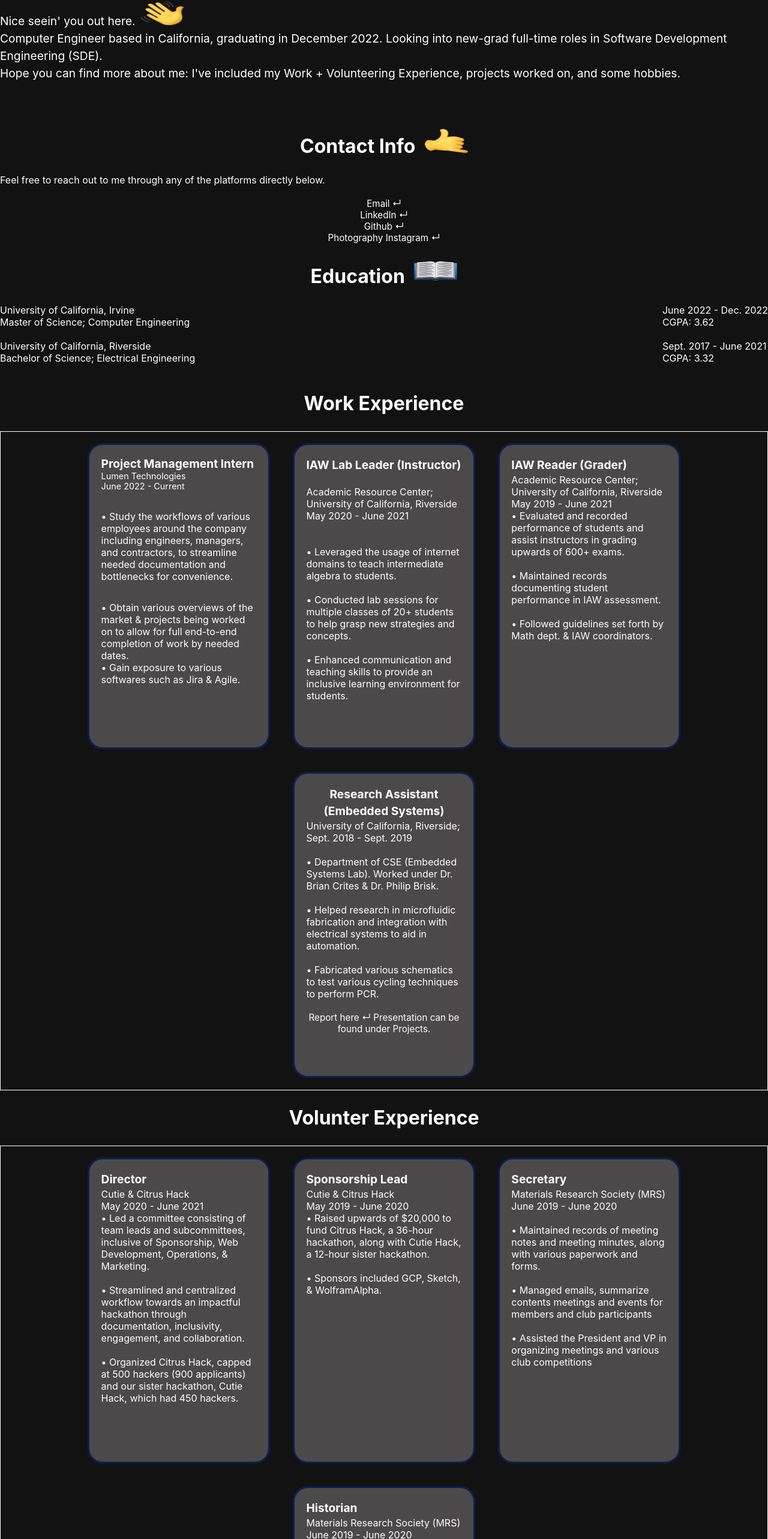
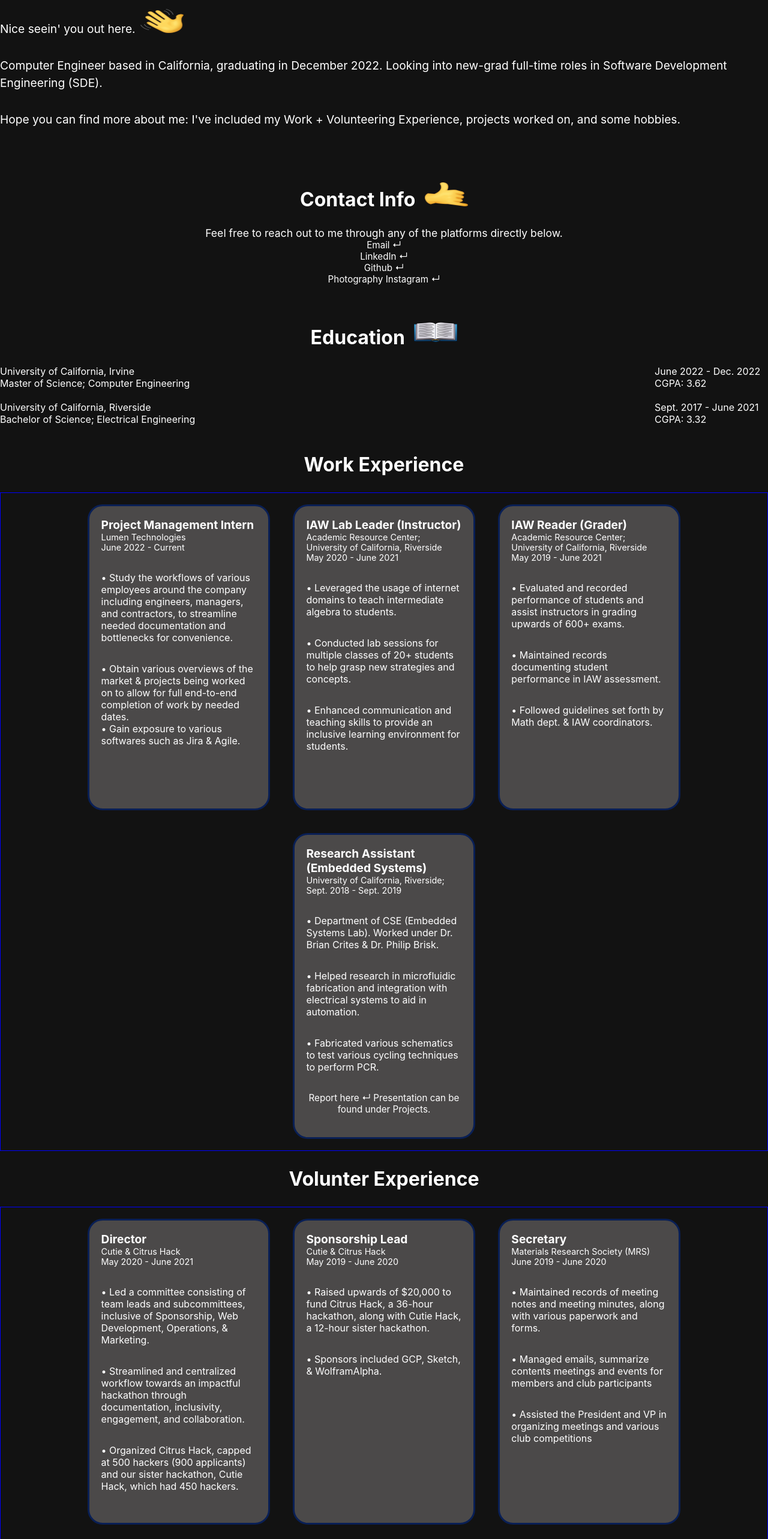
Before and after one commit to jjtrinh99/Website, a Next.js app: page / in a window 1280 px wide. Shown: the part 228-2794 px from the top of the page at 60% size. Built offline with nearby package versions, Linux system fonts and the light colour scheme.

Commit message:
Fixed everything so that everything is a go STATICALLY. Next phase is to overhaul the website to be dynamic.
Dynamic includes making all of the cards stack & be expandable, including a navbar of all sections, & adding Skills + Photography Instagram sections

```diff
--- a/pages/index.js
+++ b/pages/index.js
@@ -22,23 +22,21 @@ export default function Home() {
            <br /><p className={styles.code}>Master&#39;s student studying Computer Engineering &#64; UCI
       </p>
 
-       <p className={styles.description}>Nice seein&#39; you out here&#46;<span className={styles.logo}>
+       <div className={styles.description}>Nice seein&#39; you out here&#46;<span className={styles.logo}>
             <Image src="/waving-hand.png" width={72} height={40} alt="emoji"/> </span>
-            <br />Computer Engineer based in California&#44; graduating in December 2022&#46;
-          Looking into new-grad full-time roles in Software Development Engineering &#40;SDE&#41;&#46;
+            <div className={styles.bulletmargin}></div>
+          <div>Computer Engineer based in California&#44; graduating in December 2022&#46; Looking into new-grad full-time roles in Software Development Engineering &#40;SDE&#41;&#46;</div>
 
-        <br />Hope you can find more about me&#58; I&#39;ve included my Work + Volunteering Experience&#44; projects worked on&#44; and some hobbies&#46;
-      </p>
+          <div className={styles.bulletmargin}></div>Hope you can find more about me&#58; I&#39;ve included my Work + Volunteering Experience&#44; projects worked on&#44; and some hobbies&#46;
+      </div>
 
-       <br /><h2>Contact Info <span className={styles.logo}>
-            <Image src="/phoneit.png" width={72} height={40} alt="emoji"/></span></h2>
-       <div>Feel free to reach out to me through any of the platforms directly below&#46; </div> <br />
-       <a
-       href="mailto: jontrinh99@gmail.com?" target="_blank" rel="noreferrer"> Email &crarr;
-       </a>
+      <div className={styles.bulletmargin}></div><h2>Contact Info <span className={styles.logo}><Image src="/phoneit.png" width={72} height={40} alt="emoji"/></span></h2>
+            <div className={styles.descriptors}>Feel free to reach out to me through any of the platforms directly below&#46; </div>
+            <a href="mailto: jontrinh99@gmail.com?" target="_blank" rel="noreferrer"> Email &crarr;</a>
             <a href="https://www.linkedin.com/in/jontrinh/" target="_blank" rel="noreferrer"> LinkedIn &crarr;</a>
             <a href="https://github.com/jjtrinh99 " target="_blank" rel="noreferrer"> Github &crarr;</a>
             <a href="https://www.instagram.com/infinitrinh/" target="_blank" rel="noreferrer"> Photography Instagram &crarr;</a>
+      <div className={styles.bulletmargin}></div>
 
           <div className="id1">
             <h2>Education <span className={styles.logo}>
@@ -82,34 +80,62 @@ export default function Home() {
             </div>
 
             <div  className={styles.card}>
-              <p><title>IAW Lab Leader &#40;Instructor&#41;</title></p>
-                <div className="location"><br />Academic Resource Center; <br /> University of California&#44; Riverside <br />May 2020 - June 2021</div><br />
-                <br />
-                &#8226;  Leveraged the usage of internet domains to teach intermediate algebra to students&#46;
-                <br /><br />&#8226;  Conducted lab sessions for multiple classes of 20+ students to help grasp new strategies and concepts&#46;
-                <br /><br />&#8226;  Enhanced communication and teaching skills to provide an inclusive learning environment for students&#46;
+              <div>
+                  <title>IAW Lab Leader &#40;Instructor&#41;</title>
+              </div>
+                <div className={styles.location}>Academic Resource Center; <br /> University of California&#44; Riverside <br />May 2020 - June 2021</div>
+                <div>
+                  <div className={styles.bulletmargin}>
+                    &#8226; Leveraged the usage of internet domains to teach intermediate algebra to students&#46;
+                  </div>
+                </div>
+               <div>
+                <div className={styles.bulletmargin}>
+                    &#8226;  Conducted lab sessions for multiple classes of 20+ students to help grasp new strategies and concepts&#46;
+                </div>
+                </div>
+               <div>
+                  &#8226;  Enhanced communication and teaching skills to provide an inclusive learning environment for students&#46;
+                </div>
             </div>
 
             <div  className={styles.card}>
-              <p><title>IAW Reader &#40;Grader&#41;</title></p>
-              <div className="location">Academic Resource Center; University of California&#44; Riverside<br />May 2019 - June 2021</div>
-
-              &#8226;  Evaluated and recorded performance of students and assist instructors in grading upwards of 600+ exams&#46;
-              <br /><br />&#8226;  Maintained records documenting student performance in IAW assessment&#46;
-              <br /><br />&#8226;  Followed guidelines set forth by Math dept&#46; &amp; IAW coordinators&#46;
+              <div>
+                <title>IAW Reader &#40;Grader&#41;</title>
+              </div>
+              <div className={styles.location}>
+                Academic Resource Center; University of California&#44; Riverside<br />May 2019 - June 2021
+              </div>
+              <div className={styles.bulletmargin}>
+                &#8226; Evaluated and recorded performance of students and assist instructors in grading upwards of 600+ exams&#46;
+              </div>
+              <div className={styles.bulletmargin}>
+                &#8226; Maintained records documenting student performance in IAW assessment&#46;
+              </div>
+              <div className={styles.bulletmargin}>
+                &#8226; Followed guidelines set forth by Math dept&#46; &amp; IAW coordinators&#46;
+              </div>
 
             </div>
 
             <div  className={styles.card}>
-              <p><title>Research Assistant &#40;Embedded Systems&#41;</title></p>
-              <div className="location"> University of California&#44; Riverside; <br />Sept&#46; 2018 - Sept&#46; 2019</div>
+              <div>
+                <title>Research Assistant &#40;Embedded Systems&#41;</title>
+              </div>
+              <div className={styles.location}>
+                University of California&#44; Riverside; <br />Sept&#46; 2018 - Sept&#46; 2019
+              </div>
 
-              <br />&#8226;  Department of CSE &#40;Embedded Systems Lab&#41;&#46; Worked under Dr&#46; Brian Crites &amp; Dr&#46; Philip Brisk&#46;
-              <br /><br />&#8226;  Helped research in microfluidic fabrication and integration with electrical systems to aid in automation&#46;
-              <br /><br />&#8226;  Fabricated various schematics to test various cycling techniques to perform PCR&#46;
-                <br /><br />
+              <div className={styles.bulletmargin}>
+                &#8226;  Department of CSE &#40;Embedded Systems Lab&#41;&#46; Worked under Dr&#46; Brian Crites &amp; Dr&#46; Philip Brisk&#46;
+              </div>
+              <div className={styles.bulletmargin}>
+                &#8226;  Helped research in microfluidic fabrication and integration with electrical systems to aid in automation&#46;
+              </div>
+              <div className={styles.bulletmargin}>
+                &#8226;  Fabricated various schematics to test various cycling techniques to perform PCR&#46;
+              </div>
               <a href="https://docs.google.com/document/d/1sm5b1ExjbN4RVA4ml9GjgpM_G4EM93-R7pSvf5XUkao/edit" target="_blank" rel="noreferrer"> Report here &crarr; Presentation can be found under Projects&#46;</a>
-
             </div>
 
           </div>
@@ -119,39 +145,73 @@ export default function Home() {
           <div className={styles.container}
           >
                 <div  className={styles.card}>
-                  <p><title>Director</title><br /></p>
-                  <div className='date'>Cutie &amp; Citrus Hack <br />May 2020 - June 2021</div>
+                  <div>
+                    <title>Director</title><br />
+                  </div>
+                  <div className={styles.location}>
+                    Cutie &amp; Citrus Hack <br />May 2020 - June 2021
+                  </div>
 
+                  <div className={styles.bulletmargin}>
                     &#8226; Led a committee consisting of team leads and subcommittees&#44; inclusive of Sponsorship&#44; Web Development&#44; Operations&#44; &amp; Marketing&#46;
-                  <br /><br />&#8226; Streamlined and centralized workflow towards an impactful hackathon through documentation&#44; inclusivity&#44; engagement&#44; and collaboration&#46;
-                  <br /><br />&#8226; Organized Citrus Hack&#44; capped at 500 hackers &#40;900 applicants&#41; and our sister hackathon&#44; Cutie Hack&#44; which had 450 hackers&#46;
+                  </div>
+                  <div className={styles.bulletmargin}>
+                    &#8226; Streamlined and centralized workflow towards an impactful hackathon through documentation&#44; inclusivity&#44; engagement&#44; and collaboration&#46;
+                  </div>
+                  <div className={styles.bulletmargin}>
+                    &#8226; Organized Citrus Hack&#44; capped at 500 hackers &#40;900 applicants&#41; and our sister hackathon&#44; Cutie Hack&#44; which had 450 hackers&#46;
+                  </div>
                 </div>
 
                 <div  className={styles.card}>
-                <p><title>Sponsorship Lead</title></p>
-                <div className="location">Cutie &amp; Citrus Hack <br />May 2019 - June 2020<br /></div>
-
+                  <div>
+                    <title>Sponsorship Lead</title>
+                  </div>
+                  <div className={styles.location}>
+                    Cutie &amp; Citrus Hack <br />May 2019 - June 2020
+                  </div>
+                  <div className={styles.bulletmargin}>
                     &#8226; Raised upwards of $20&#44;000 to fund Citrus Hack&#44; a 36-hour hackathon&#44; along with Cutie Hack&#44; a 12-hour sister hackathon&#46;
-                  <br /><br />&#8226;  Sponsors included GCP&#44; Sketch&#44; &amp; WolframAlpha&#46;
+                  </div>
+                  <div className={styles.bulletmargin}>
+                    &#8226;  Sponsors included GCP&#44; Sketch&#44; &amp; WolframAlpha&#46;
+                  </div>
                 </div>
 
                 <div  className={styles.card}>
-                  <p><title>Secretary</title><br /> </p>
-                  <div className='location'>Materials Research Society &#40;MRS&#41;<br />June 2019 - June 2020</div>
-                  <br />
+                  <div>
+                    <title>Secretary</title>
+                  </div>
+                  <div className={styles.location}>
+                    Materials Research Society &#40;MRS&#41;<br /> June 2019 - June 2020
+                  </div>
+                  <div className={styles.bulletmargin}>
                     &#8226;  Maintained records of meeting notes and meeting minutes&#44; along with various paperwork and forms&#46;
-                  <br /><br />&#8226; Managed emails&#44; summarize contents meetings and events for members and club participants
-                  <br /><br />&#8226; Assisted the President and VP in organizing meetings and various club competitions
+                  </div>
+                  <div className={styles.bulletmargin}>
+                    &#8226; Managed emails&#44; summarize contents meetings and events for members and club participants
+                  </div>
+                  <div className={styles.bulletmargin}>
+                    &#8226; Assisted the President and VP in organizing meetings and various club competitions
+                  </div>
                 </div>
 
                 <div  className={styles.card}>
-                  <p><title>Historian</title></p>
-                  <div className="location">Materials Research Society &#40;MRS&#41;<br />June 2019 - June 2020</div>
-
-                  <br />
+                  <div>
+                    <title>Historian</title>
+                  </div>
+                  <div className={styles.location}>
+                    Materials Research Society &#40;MRS&#41;<br />June 2019 - June 2020
+                  </div>
+                  <div className={styles.bulletmargin}>
                     &#8226;  Took and uploaded pictures for events and meetings hosted
-                  <br /><br />&#8226; Worked with outreach chair &amp; promote events through social media /w pictures and advertisement
-                  <br /><br />&#8226; Worked with Webmaster to upload pictures and content for website&#44; events&#44; etc&#46;
+                  </div>
+                  <div className={styles.bulletmargin}>
+                    &#8226; Worked with outreach chair &amp; promote events through social media /w pictures and advertisement
+                  </div>
+                  <div className={styles.bulletmargin}>
+                    &#8226; Worked with Webmaster to upload pictures and content for &#44; events&#44; etc&#46;
+                  </div>
                 </div>
 
 
@@ -165,60 +225,126 @@ export default function Home() {
           >
 
             <a href="https://jonathantrinh.vercel.app/" target="_blank" rel="noreferrer" className={styles.card}>
-              <p><title>Personal Site &rarr; </title></p>
-              <div className="date">Aug. 2022 - Current</div>
-              <br />&#8226; Making my personal site&#46; Working on adding features to make the site look better&#33;
-              <br /><br /> &#8226; Built with React&#44; NextJS&#44; and deployed through Vercel&#46;
-              <br /><br /> &#8226; Special shoutout to Rajbir Johar&#44; Danial Beg&#44; and Suhas Jagannath&#46;
+              <div>
+                <title>Personal Site &rarr; </title>
+              </div>
+              <div className={styles.location}>
+                Aug. 2022 - Current
+              </div>
+              <div className={styles.bulletmargin}>
+                &#8226; Making my personal site&#46; Working on adding features to make the site look better&#33;
+              </div>
+              <div className={styles.bulletmargin}>
+                &#8226; Utilizes HTML&#44; CSS&#44; and JavaScript&#46;
+              </div>
+              <div className={styles.bulletmargin}>
+                &#8226; Built with React&#44; NextJS&#44; and deployed through Vercel&#46;
+              </div>
+              <div className={styles.bulletmargin}>
+                &#8226; Special shoutout to Rajbir Johar&#44; Danial Beg&#44; and Suhas Jagannath&#46;
+              </div>
             </a>
 
 
 
           <a href="https://docs.google.com/document/d/1Xkci0hA98UrtymjMoVoA1M5H1dRsxnQ0aHoMEtcKdek/edit?usp=sharing" target="_blank" rel="noreferrer" className={styles.card}>
 
-              <p><title>Smart Vase IoT &rarr;</title></p>
-              <div className="date">Nov&#46; 2021 - Dec&#46; 2021</div>
-
-              <br />&#8226; Created an IoT Device&#46; Tracks a vase via smart monitoring to extend the shelf life of flowers&#46;
-              <br /><br />&#8226; Monitors water levels of vase&#44; temperature&#44; humidity&#44; and light levels of environment&#46;
-              <br /><br />&#8226; Data is stored in Firebase&#46; Warnings are sent to user via Twitter to adjust the vase&#46;
+            <div>
+              <title>Smart Vase IoT &rarr;</title>
+            </div>
+            <div className={styles.location}>
+              Nov&#46; 2021 - Dec&#46; 2021
+            </div>
+            <div className={styles.bulletmargin}>
+              &#8226; Created an IoT Device&#46; Tracks a vase via smart monitoring to extend the shelf life of flowers&#46;
+            </div>
+            <div className={styles.bulletmargin}>
+              &#8226; Monitors water levels of vase&#44; temperature&#44; humidity&#44; and light levels of environment via Raspberry Pi &amp; various sensors&#46;
+            </div>
+            <div className={styles.bulletmargin}>
+              &#8226; Data is stored in Firebase&#46; Warnings are sent to user via a Twitter bot to adjust the vase&#46;
+            </div>
 
           </a>
 
           <a href="hhttps://docs.google.com/document/d/1K9Kk7v5S7woE3pdP6iqIU7xLfaW-thwBnI_xWZO0x8k/edit" target="_blank" rel="noreferrer" className={styles.card}>
-            <p> <title>Smart Pillow IoT &rarr;</title></p>
-            <div className="date"> Sept&#46; 2021 - June 2021</div>
-            <br />&#8226; Senior Design in Embedded Systems&#46; Developed a Smart Pillow geared towards Health IoT &amp; Embedded Systems&#46;
-            <br /><br />&#8226; Includes mechanical actuation&#44; temperature heating &amp; cooling of the pillow&#44; heart rate sensing&#44; and snoring detection&#46;
-            <br /><br />&#8226; Helps user make adjustments to their sleep quality &amp; eliminate issues such as sleep apnea&#46;
+            <div>
+              <title>Smart Pillow IoT &rarr;</title>
+            </div>
+            <div className={styles.location}>
+              Sept&#46; 2021 - June 2021
+            </div>
+            <div className={styles.bulletmargin}>
+              &#8226; Senior Design in Embedded Systems&#46; Developed a Smart Pillow geared towards Health IoT &amp; Embedded Systems&#46;
+            </div>
+            <div className={styles.bulletmargin}>
+              &#8226; Includes mechanical actuation&#44; temperature heating &amp; cooling of the pillow&#44; heart rate sensing&#44; and snoring detection&#46;
+            </div>
+            <div className={styles.bulletmargin}>
+              &#8226; Helps user make adjustments to their sleep quality &amp; eliminate issues such as sleep apnea&#46;
+            </div>
 
           </a>
 
 
           <a href="https://docs.google.com/document/d/1pYLFrX4qAp_fLJdlanWYrLAlOdWDGDz_FReZX_Z_H0Q/edit" target="_blank" rel="noreferrer" className={styles.card}>
-            <p><title>Meet The Earth &rarr; </title></p>
-            <div className="date">July 2021 - Sept&#46; 2021</div>
-            <br />&#8226; iOS App Development. Implemented on XCode 11 with Swift 5&#46;1
-            <br /><br />&#8226; Collaborated with and led a team to develop an iOS App&#46; Github included in the technical report&#46;
-            <br /><br />&#8226; Geared towards a user&#39;s health and fitness&#44; specifically in powerlifting&#46;
-            <br /><br />&#8226; Utilizes CocoaPads and Firebase to implement Calendar Framework &amp; RealTime Database&#46;
+            <div>
+              <title>Meet The Earth &rarr; </title>
+            </div>
+            <div className={styles.location}>
+              July 2021 - Sept&#46; 2021
+            </div>
+            <div className={styles.bulletmargin}>
+              &#8226; iOS App Development. Implemented on XCode 11 with Swift 5&#46;1
+            </div>
+            <div className={styles.bulletmargin}>
+              &#8226; Collaborated with and led a team to develop an iOS App&#46; Github included in the technical report&#46;
+            </div>
+            <div className={styles.bulletmargin}>
+              &#8226; Geared towards a user&#39;s health and fitness&#44; specifically in powerlifting&#46;
+            </div>
+            <div className={styles.bulletmargin}>
+              &#8226; Utilizes CocoaPads and Firebase to implement Calendar Framework &amp; RealTime Database&#46;
+            </div>
           </a>
 
           <a href="https://docs.google.com/presentation/d/120sBDQv1Sr-K6onshXQiYKaA25wh7cVHcz5I15wKU9Q/edit#slide=id.p" target="_blank" rel="noreferrer" className={styles.card}>
-            <p><title>Low Cost PCR on Microfluidic Device &rarr;</title></p>
-            <div className="date">Sept 2018 - Sept&#46; 2019</div>
-              <br />&#8226;Designed microfluidic chips to create a prototypical PCR chip and a functional environment to perform PCR
-              <br /><br />&#8226;  Created the initial microfluidic device based on a sample PCR assay&#46;
-              <br /><br />&#8226;  Participated in initial wet and dry testing to validate device integrity and heating ability&#46;
+            <div>
+              <title>Low Cost PCR on Microfluidic Device &rarr;</title>
+            </div>
+            <div className={styles.location}>
+              Sept 2018 - Sept&#46; 2019
+            </div>
+            <div className={styles.bulletmargin}>
+              &#8226;Designed microfluidic chips to create a prototypical PCR chip and a functional environment to perform PCR
+            </div>
+            <div className={styles.bulletmargin}>
+              &#8226;  Created the initial microfluidic device based on a sample PCR assay&#46;
+            </div>
+            <div className={styles.bulletmargin}>
+              &#8226;  Participated in initial wet and dry testing to validate device integrity and heating ability&#46;
+            </div>
           </a>
 
           <a href="https://docs.google.com/document/d/155uo9RAQhZOzTAOQ9Ve1RDytzQzga8hz/edit?usp=sharing&amp;ouid=109920275224725165600&amp;rtpof=true&amp;sd=true" target="_blank" rel="noreferrer" className={styles.card}>
-            <p><title>Smart Street Intersection &rarr;</title></p>
-            <div className="date"> May 2019 - June 2019</div>
-            <br />&#8226;  Project in Embedded Systems
-            <br /><br />&#8226;  Used an Atmega1284&#46; Programmed with C to communicate between various Piezo and IR Sensors&#46;
-            <br /><br />&#8226;  Used various sensors and LEDs to display who is in the intersection&#44; helping to simulate a more efficient &amp; energy saving infrastructure&#46;
-            <br /><br />&#8226; Simulated &amp; streamlined a traffic intersection complete with pedestrians and vehicles&#46;
+            <div>
+              <title>Smart Street Intersection &rarr;</title>
+            </div>
+            <div className={styles.location}>
+              May 2019 - June 2019
+            </div>
+            <div className={styles.bulletmargin}>
+              &#8226;  Project in Embedded Systems
+            </div>
+            <div className={styles.bulletmargin}>
+              &#8226;  Used an Atmega1284&#46; Programmed with C to communicate between various Piezo and IR Sensors&#46;
+            </div>
+            <div className={styles.bulletmargin}>
+              &#8226;  Used various sensors and LEDs to display who is in the intersection&#44; helping to simulate a more efficient &amp; energy saving infrastructure&#46;
+            </div>
+            <div className={styles.bulletmargin}>
+              &#8226; Simulated &amp; streamlined a traffic intersection complete with pedestrians and vehicles&#46;
+            </div>
           </a>
 
           </div>
--- a/styles/Home.module.css
+++ b/styles/Home.module.css
@@ -5,7 +5,7 @@
   flex-wrap: wrap;
   justify-content: center;
   align-items: center;
-  border: 0.5px solid white;
+  border: 1px solid blue;
 }
 
 .overallh{
@@ -29,7 +29,7 @@
   display: flex;
   flex: 0 1 auto;
   padding: 1rem 0;
-  border-top: 1px solid #eaeaea;
+  border-top: 1px solid blue;
   justify-content: center;
   align-items: center;
 }
@@ -44,20 +44,20 @@
 .title a {
   color: rgb(255, 255, 255);
   background-color:  rgb(75, 73, 73);
-  text-decoration: italic;
-  text-decoration: bold;
 }
 
 .title a:hover,
 .title a:focus,
 .title a:active {
   text-decoration: underline;
+  text-underline-position: below;
 }
 
 .title {
   margin: 0;
-  line-height: 1.1;
-  font-size: 2rem;
+  line-height: 1;
+  font-size: 3rem;
+  text-align: center;
 }
 
 .title
@@ -70,6 +70,12 @@
   line-height: 1.5;
   font-size: 1.2rem;
   /* text-align: center; */
+}
+.descriptors {
+  color: white;
+  text-decoration: none;
+  text-align: center;
+  font-size: 1.1rem;
 }
 
 .date{
@@ -132,7 +138,7 @@
 
   display: inline-grid;
 
-  text-align: center;
+  text-align: left;
   color: white;
   background-color:  rgb(75, 73, 73);
   height: fit-content;
--- a/styles/globals.css
+++ b/styles/globals.css
@@ -12,6 +12,8 @@ a {
   text-align: center;
   font-size: 0.95rem;
 }
+
+
 
 h1{
   text-align: center;
@@ -35,7 +37,9 @@ h2{
 
 .id2 {
   display: flex;
-  width: 100%;
+  width: 99%;
+
+
   justify-content: space-between;
   border: 0px solid white;
 }
```
Lines whose indentation alone changed are shown as unchanged.
